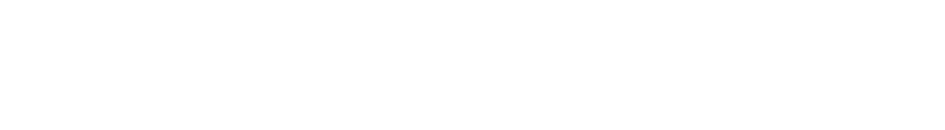
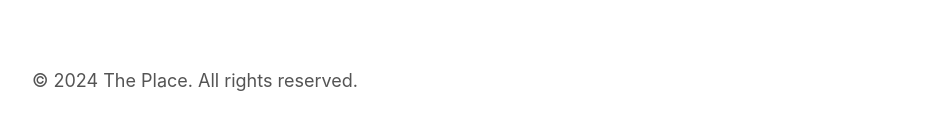
Before and after one commit to KonstaBartosh/the-place, a React (Vite) app: page / in a window 1280 px wide. Before the commit this address had no page. Shown: the part 648-778 px from the top of the page, without its empty margins (167-1112 px from the left). Built offline with nearby package versions, Linux system fonts and the light colour scheme; no server answers.

Commit message:
fix: change url name for home page

```diff
--- a/src/App/App.tsx
+++ b/src/App/App.tsx
@@ -9,7 +9,7 @@ import { useCards } from '../features/cardsList';
 
 function App() {
   const { pathname } = useLocation();
-  const isHome = pathname === '/feed';
+  const isHome = pathname === '/';
 
   const { getCards } = useCards();
 
--- a/src/App/router/AppRouter.tsx
+++ b/src/App/router/AppRouter.tsx
@@ -8,7 +8,7 @@ const AppRouter = () => {
     <div className={styles.container}>
       <Routes>
         <Route
-          path="/feed"
+          path="/"
           element={<HomePage />}
         />
         <Route
--- a/src/pages/LoginPage/LoginPage.tsx
+++ b/src/pages/LoginPage/LoginPage.tsx
@@ -16,7 +16,7 @@ const LoginPage = () => {
 
       setLoggedin(true);
 
-      navigate('/feed', { replace: true });
+      navigate('/', { replace: true });
     } catch (error: any) {
       toast.error(error.message);
     }
--- a/src/widgets/Header/ui/Header.tsx
+++ b/src/widgets/Header/ui/Header.tsx
@@ -10,7 +10,7 @@ const Header = (): React.ReactElement => {
   const { isLoggedin } = useContext(AuthContext);
   const { handleLogout } = useHandleLogout();
   const { pathname } = useLocation();
-  const isHomePage = pathname === '/feed';
+  const isHomePage = pathname === '/';
 
   return (
     <header className={styles.container}>
```
